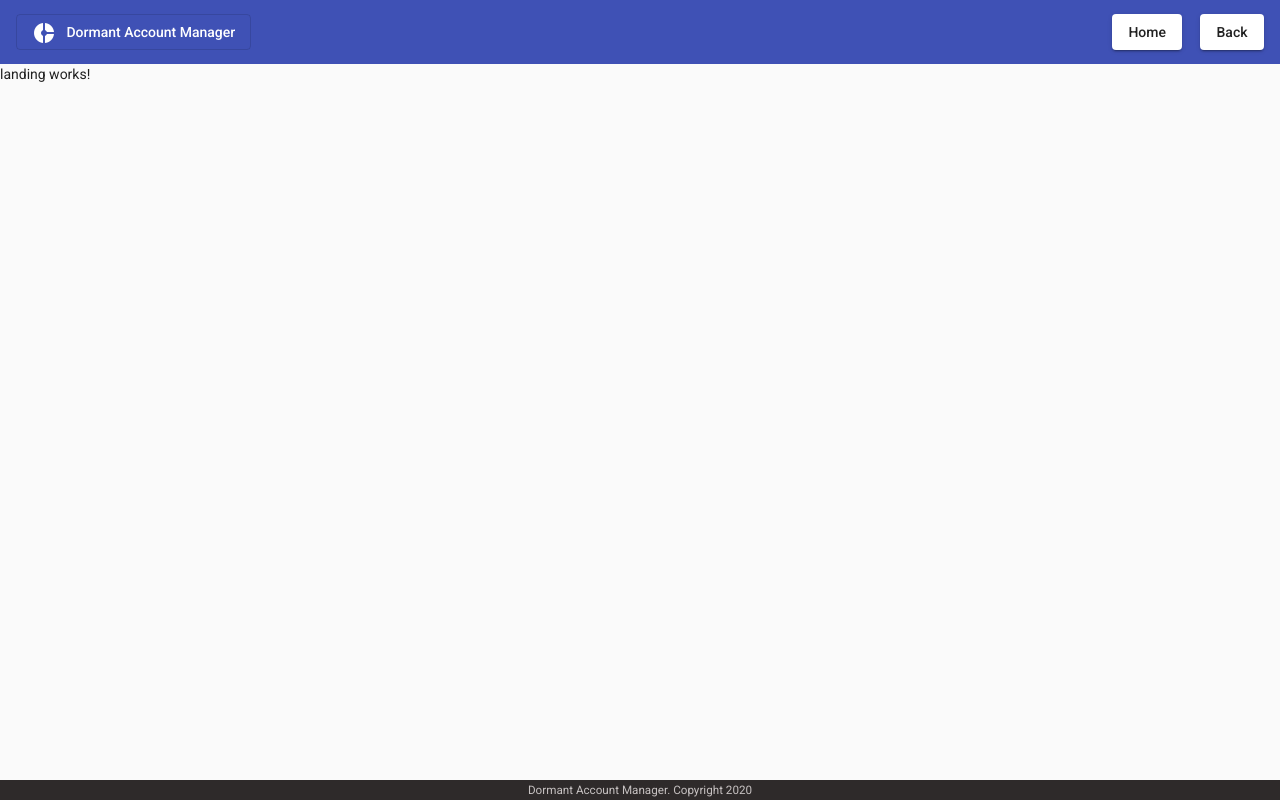
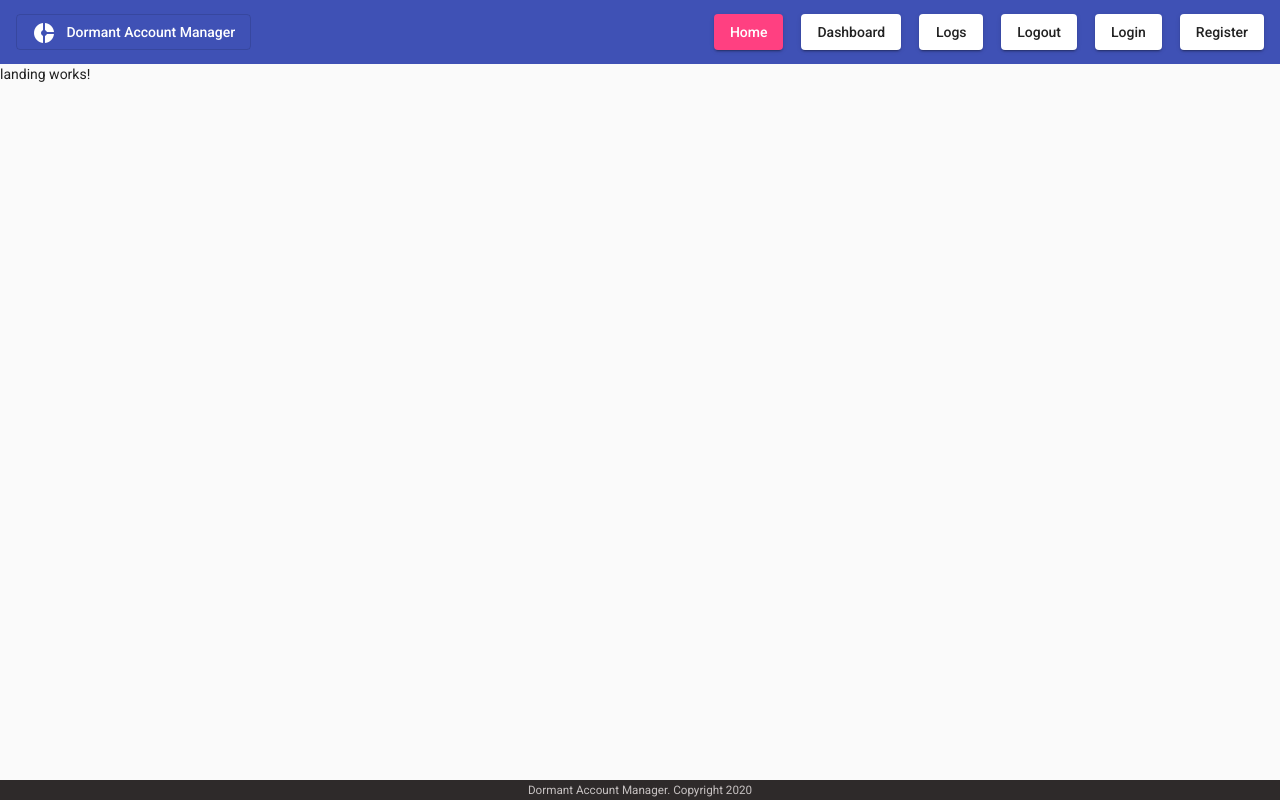
Before and after one commit to sprtkd/resource-dashboard, an Angular app: page /home in a window 1280 px wide. Built offline with nearby package versions, Linux system fonts and the light colour scheme.

Commit message:
Added navbar buttons

```diff
--- a/src/app/common/error/error.component.css
+++ b/src/app/common/error/error.component.css
@@ -1,23 +1,36 @@
-.error-container{
-
+.error-container {
     all: revert;
     text-align: center;
     padding: 100px;
     display: block;
 }
 
-.fourofour{
+@media only screen and (min-width: 600px) {
+    .fourofour {
         font-size: 200px;
         color: rgb(248, 192, 123);
         height: 150px;
     }
-
-.error-font{
+    .error-font {
         font-size: 25px;
-    font-weight: bold;
+        font-weight: 600;
         color: rgb(107, 107, 107);
         display: contents;
+    }
+}
 
+@media only screen and (max-width: 600px) {
+    .fourofour {
+        font-size: 120px;
+        color: rgb(248, 192, 123);
+        height: 130px;
+    }
+    .error-font {
+        font-size: 20px;
+        font-weight: normal;
+        color: rgb(107, 107, 107);
+        display: contents;
+    }
 }
 
 .button-flex-container a {
--- a/src/app/common/material-navbar/material-navbar.component.html
+++ b/src/app/common/material-navbar/material-navbar.component.html
@@ -4,7 +4,8 @@
     [opened]="(isHandset$ | async) === false">
     <mat-toolbar>Menu</mat-toolbar>
     <mat-nav-list>
-      <a mat-list-item *ngFor="let link of navbarLinks" href="#">{{link}}</a>
+      <a mat-list-item *ngFor="let link of navbarLinks" [routerLink]='link.linkUri'
+        [href]='link.linkUrl'>{{link.linkName}}</a>
     </mat-nav-list>
   </mat-sidenav>
   <mat-sidenav-content>
@@ -15,11 +16,15 @@
       </button>
 
 
-      <a mat-stroked-button routerLink="/home"> <mat-icon aria-hidden="false">donut_small</mat-icon>
-        &nbsp; Dormant Account Manager</a>
+      <a mat-stroked-button routerLink="/home">
+        <mat-icon aria-hidden="false">donut_small</mat-icon>
+        &nbsp; Dormant Account Manager
+      </a>
       <span class="filler"></span>
       <span [ngClass]="{hidden: (isHandset$ | async)}">
-        <a class="navbar-buttons" mat-raised-button *ngFor="let link of navbarLinks" href="#">{{link}}</a>
+        <a class="navbar-buttons" mat-raised-button *ngFor="let link of navbarLinks" [routerLink]='link.linkUri'
+          [href]='link.linkUrl' routerLinkActive='mat-accent'
+          [routerLinkActiveOptions]="{exact: true}">{{link.linkName}}</a>
       </span>
 
 
--- a/src/app/common/material-navbar/material-navbar.component.ts
+++ b/src/app/common/material-navbar/material-navbar.component.ts
@@ -2,6 +2,7 @@ import { Component, Input } from '@angular/core';
 import { BreakpointObserver, Breakpoints } from '@angular/cdk/layout';
 import { Observable } from 'rxjs';
 import { map, shareReplay } from 'rxjs/operators';
+import { LinkUiModel } from 'src/app/models/link.ui.model';
 
 @Component({
   selector: 'app-material-navbar',
@@ -9,7 +10,7 @@ import { map, shareReplay } from 'rxjs/operators';
   styleUrls: ['./material-navbar.component.css']
 })
 export class MaterialNavbarComponent {
-  @Input() navbarLinks: any[];
+  @Input() navbarLinks: LinkUiModel[];
   isHandset$: Observable<boolean> = this.breakpointObserver.observe(Breakpoints.Handset)
     .pipe(
       map(result => result.matches),
--- a/src/app/common/navbar/navbar.component.html
+++ b/src/app/common/navbar/navbar.component.html
@@ -1,3 +1,3 @@
-<app-material-navbar [navbarLinks]="['Home', 'Back']">
+<app-material-navbar [navbarLinks]='listOfLinks'>
     <ng-content></ng-content>
 </app-material-navbar>
--- a/src/app/common/navbar/navbar.component.ts
+++ b/src/app/common/navbar/navbar.component.ts
@@ -1,4 +1,5 @@
 import { Component, OnInit } from '@angular/core';
+import { LinkUiModel } from 'src/app/models/link.ui.model';
 
 @Component({
   selector: 'app-navbar',
@@ -7,7 +8,18 @@ import { Component, OnInit } from '@angular/core';
 })
 export class NavbarComponent implements OnInit {
 
-  constructor() { }
+  listOfLinks: LinkUiModel[] = [];
+
+  constructor() {
+    this.listOfLinks.push(
+      { 'linkName': "Home", 'linkUri': "/home" },
+      { 'linkName': "Dashboard", 'linkUri': "/app/dashboard" },
+      { 'linkName': "Logs", 'linkUri': "/app/logs" },
+      { 'linkName': "Logout", 'linkUri': "abc" },
+      { 'linkName': "Login", 'linkUri': "home/login" },
+      { 'linkName': "Register", 'linkUri': "home/register" }
+    )
+  }
 
   ngOnInit(): void {
   }
--- /dev/null
+++ b/src/app/models/link.ui.model.ts
@@ -0,0 +1,4 @@
+export class LinkUiModel {
+  linkName: String;
+  linkUri: String;
+}
```
Lines whose indentation alone changed are shown as unchanged.
